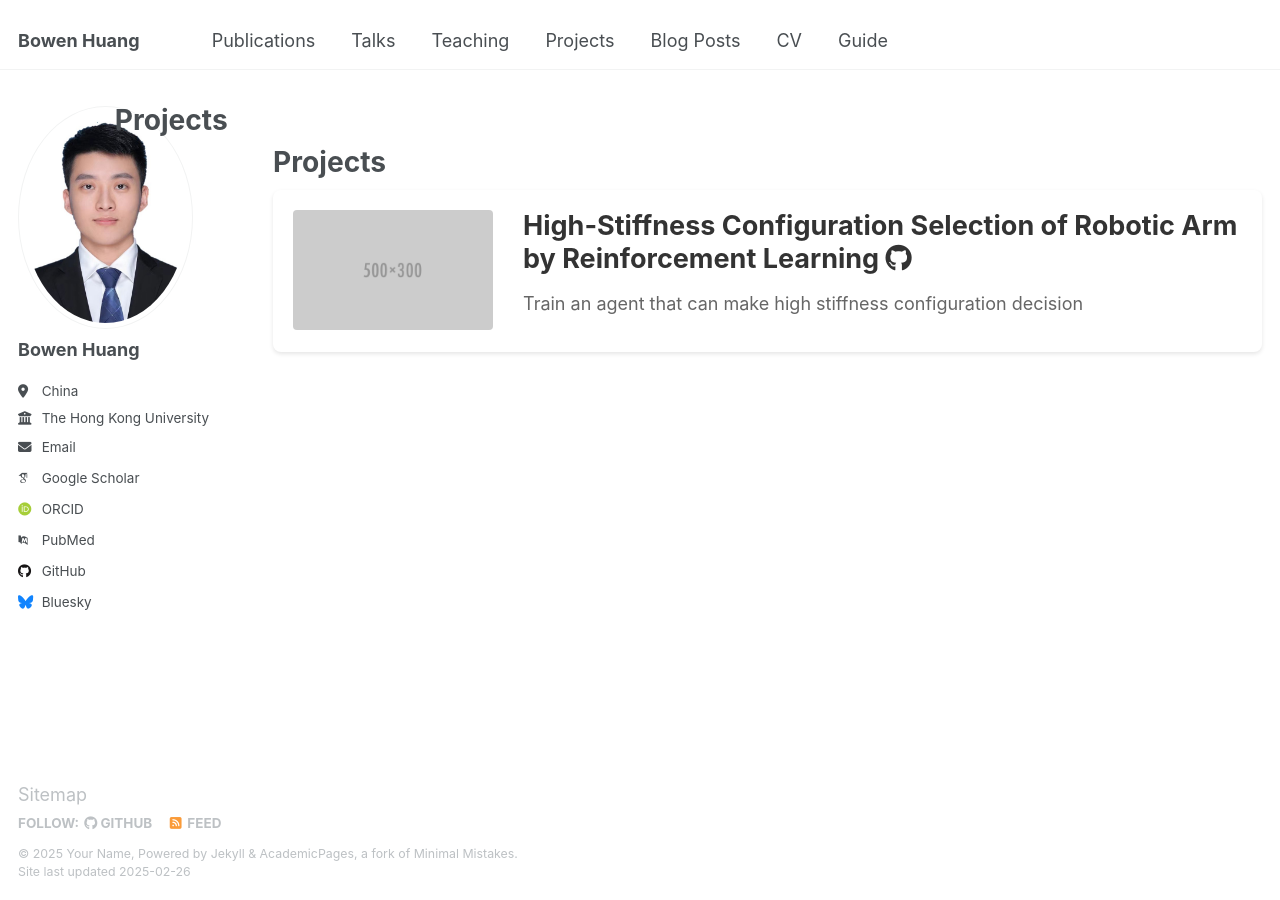
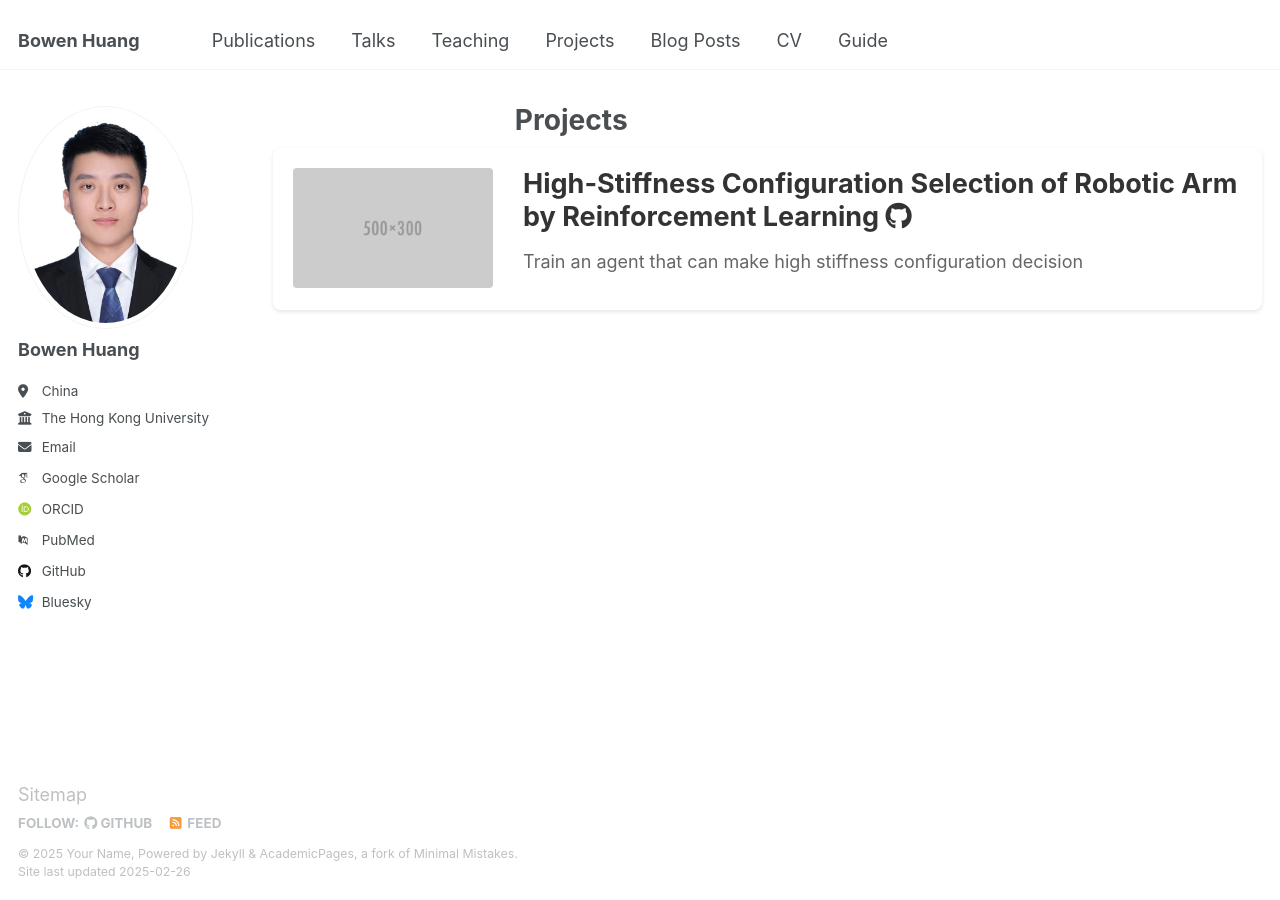
Before and after one commit to WangSuhan/WangSuhan.github.io, a Jekyll site: the page built from _pages/projects.html, in a window 1280 px wide. Built offline with Jekyll 4.4.1, drawn with Linux system fonts in a browser that asks for light colours; some web fonts are replaced.

Commit message:
Update projects.html

```diff
--- a/_pages/projects.html
+++ b/_pages/projects.html
@@ -6,7 +6,6 @@ author_profile: true
 ---
 
 <div class="archive">
-  <h1 class="page__title" style="margin-left: -400px;">Projects</h1>
   {% for post in site.projects %}
     <div class="project-item" style="margin-bottom: 2em; margin-left: -400px;">
       <div class="project-container">
@@ -46,14 +45,9 @@ author_profile: true
   margin: 0 auto !important;
 }
 
-.page__title {
-  position: relative !important;
-  margin-left: -400px !important;  /* 添加标题左移 */
-}
-
 .project-item {
   position: relative !important;
-  margin-left: -400px !important;
+  margin-left: -400px !important;  /* 改为-400px */
 }
 
 .project-container {
@@ -111,7 +105,6 @@ author_profile: true
 }
 
 @media screen and (max-width: 768px) {
-  .page__title,
   .project-item {
     margin-left: 0 !important;  /* 移动端取消左移 */
     padding: 0 20px !important;
```
